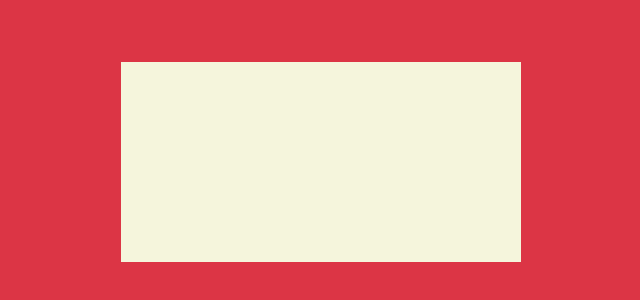
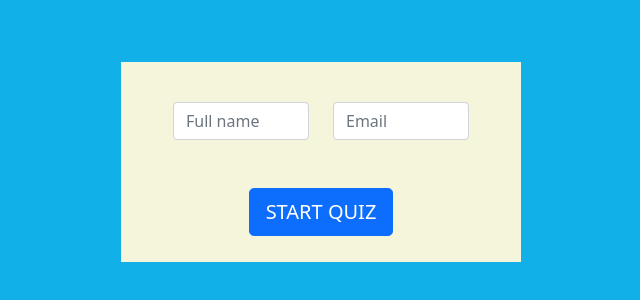
Before and after one commit to kunalthedev/Team-B-small-hackathon-project, a plain HTML site: page quiz_first_page.html in a window 1280 px wide. Shown: the part 238-538 px from the top of the page, without its empty margins (319-959 px from the left). Drawn offline with nearby package versions, Linux system fonts and the light colour scheme.

Commit message:
firstpage

```diff
--- a/quiz_first_page.html
+++ b/quiz_first_page.html
@@ -20,9 +20,19 @@
 
   </head>
   <body>
-      <div class="  main-box bg-danger d-flex justify-content-center align-items-center" >
-<div class="name-box">
-
+      <div class="  main-box d-flex justify-content-center align-items-center" >
+<div class="name-box p-4">
+    <form>
+        <div class="row m-3 mb-5">
+          <div class="col">
+            <input type="text" class="form-control" placeholder="Full name">
+          </div>
+          <div class="col">
+            <input type="email" class="form-control" placeholder="Email">
+          </div>
+        </div>
+      </form>
+     <div class="d-flex justify-content-center align-items-center"><button type="button" class="btn btn-primary btn-lg mx-auto">START QUIZ</button></div>
 </div>
       </div>
     <!-- Optional JavaScript -->
```
Also changed, not shown: assets/css/style.css (line endings or trailing spaces).
